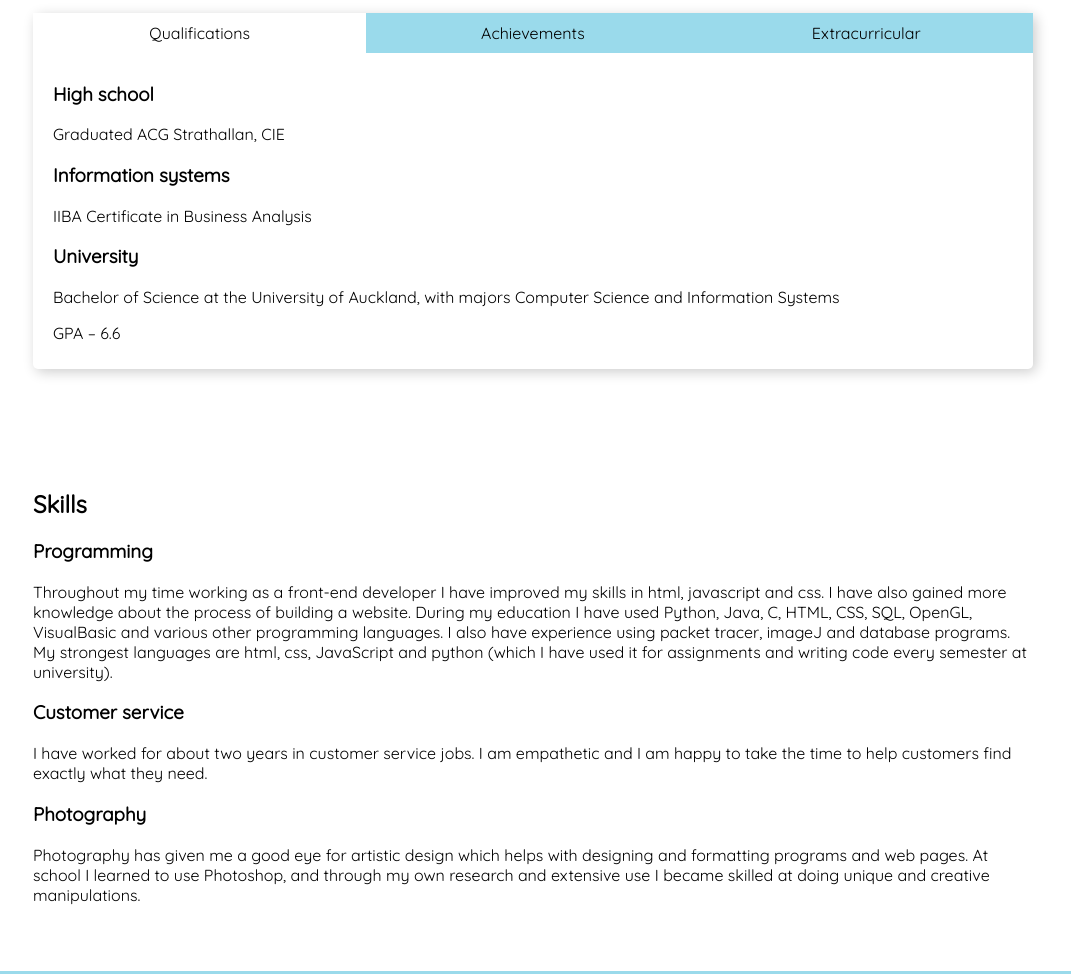
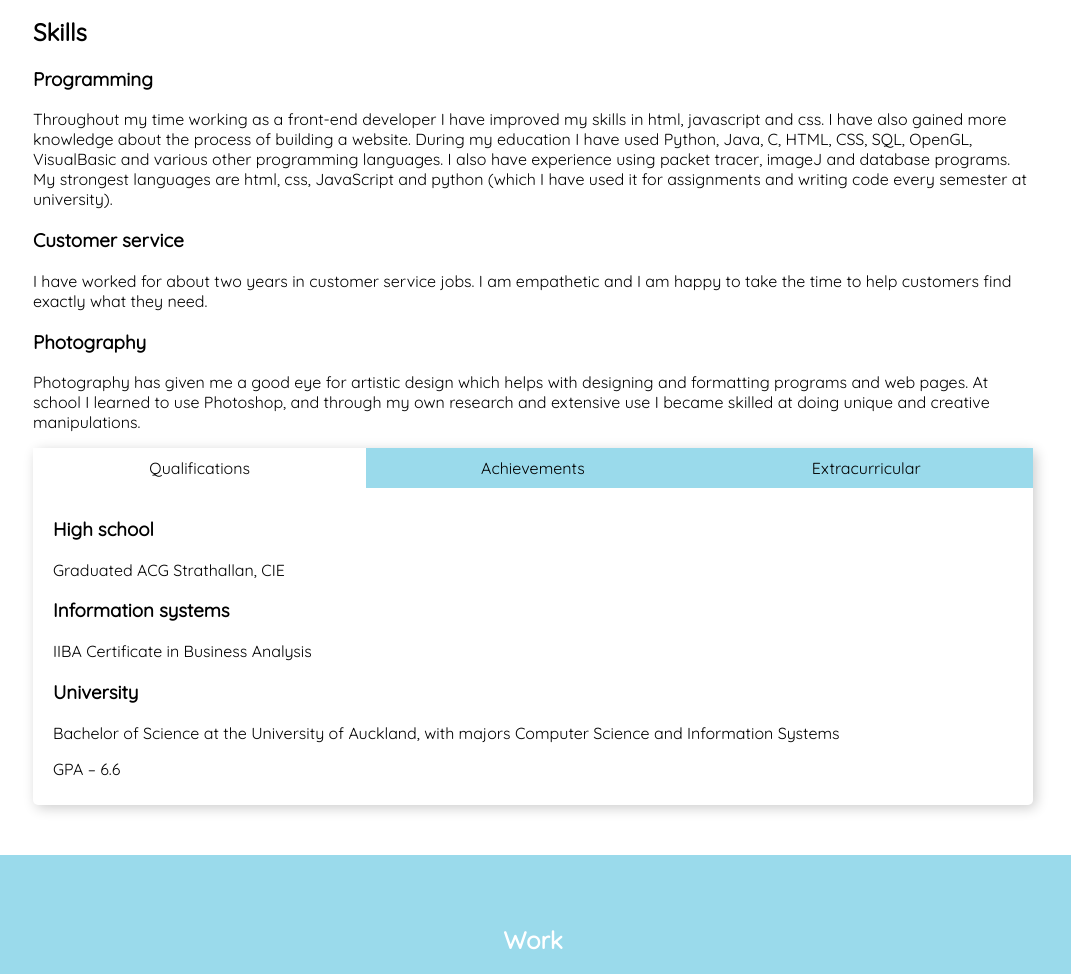
Before and after one commit to Liz454/web-cv, a plain HTML site: page index.html in a window 1280 px wide. Shown: the part 1146-2120 px from the top of the page, without its empty margins (107-1178 px from the left). Drawn offline with Linux system fonts and the light colour scheme; a web font is replaced by a local one.

Commit message:
changed scroll function to switch at the top of the about section

```diff
--- a/index.html
+++ b/index.html
@@ -71,6 +71,17 @@
                     </div>
                     <!--  -->
                 </div>
+                <h2>Skills</h2>
+                <h3>Programming</h3>
+                <p>Throughout my time working as a front-end developer I have improved my skills in html, javascript and css. I have also gained more knowledge about the process of building a website. During my education I have used Python, Java, C, HTML, CSS, SQL, OpenGL, VisualBasic and various other programming languages. I also have experience using packet tracer, imageJ and database programs. My strongest languages are html, css, JavaScript and python (which I have used it for assignments and writing code every semester at university).</p>
+                <h3>Customer service</h3>
+                <p>I have worked for about two years in customer service jobs. I am  empathetic and I am happy to take the time to help customers find exactly what they need. </p>
+                <h3>Photography</h3>
+                <p>Photography has given me a good eye for artistic design which helps with designing and formatting programs and web pages.
+                At school I learned to use Photoshop, and through my own research and extensive use I became skilled at doing unique and creative manipulations.
+                </p>
+
+
                 <div class="other">
                     <div class="other__container">
                         <div id="other-q-btn" class="other__btn other__btn--active" onClick="otherTabs('other-q')">Qualifications
@@ -118,7 +129,7 @@
             </div>
         </section>
 
-        <section id="skills">
+        <!-- <section id="skills">
             <div class="container section-padding">
                 <h2>Skills</h2>
                 <h3>Programming</h3>
@@ -130,7 +141,7 @@
                 At school I learned to use Photoshop, and through my own research and extensive use I became skilled at doing unique and creative manipulations.
                 </p>
             </div>
-        </section>
+        </section> -->
 
 
         <section id="work">
@@ -141,7 +152,7 @@
                         <div class="work-card__inner">
                             <h3>IAG</h3>
                             <p>Junior developer | July 2018 - Current</p>
-                            <p>At IAG I have mostly done work on the AMI, State and NZI websites. I have improved my web development skills and had personal mentoring with all the relevent languages, especially javascript. It has also given me an understanding of the agile methodology along with the meetings and steps that are taken.
+                            <p>At IAG I have worked on the AMI, State and NZI websites. I have improved my web development skills and had personal mentoring with all the relevent languages, especially javascript. It has also given me an understanding of the agile methodology along with the meetings and steps that are taken.
                             </p>
                         </div>
                     </div><div class="work-card">
--- a/script.js
+++ b/script.js
@@ -28,7 +28,9 @@ function setEqualHeight(){
 
 
 function scrollNav(){
-    if ($(document).scrollTop() > 500) {
+    // if ($(document).scrollTop() > 500) {
+    console.log($('#about').offset().top);
+    if ($(document).scrollTop() > $('#about').offset().top - 50) {
         $("#nav").addClass("navbar-scrolled");
     }else{
         $("#nav").removeClass("navbar-scrolled");
```
Also changed, not shown: stylesheet.less (+0 -10 lines).
